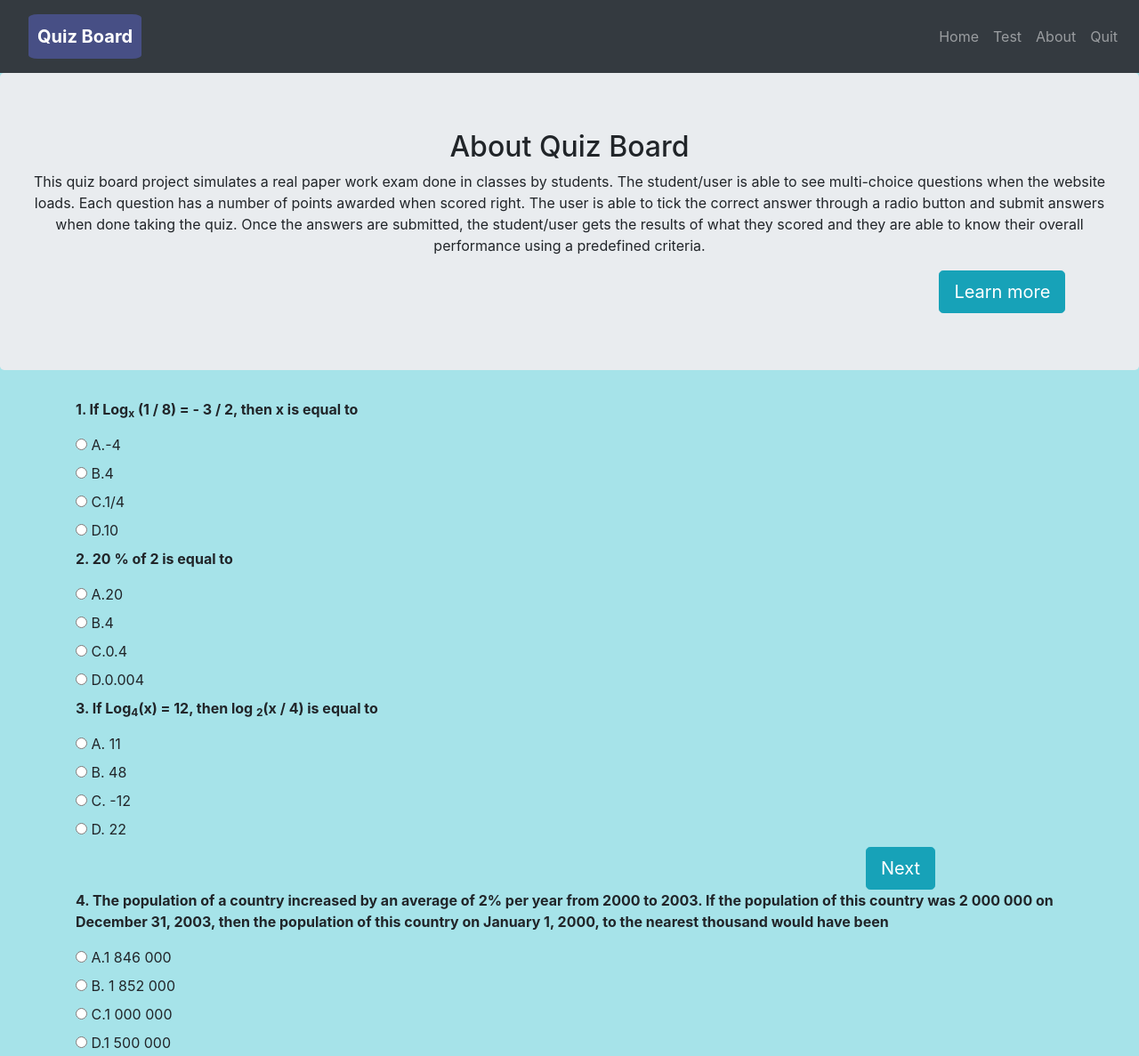
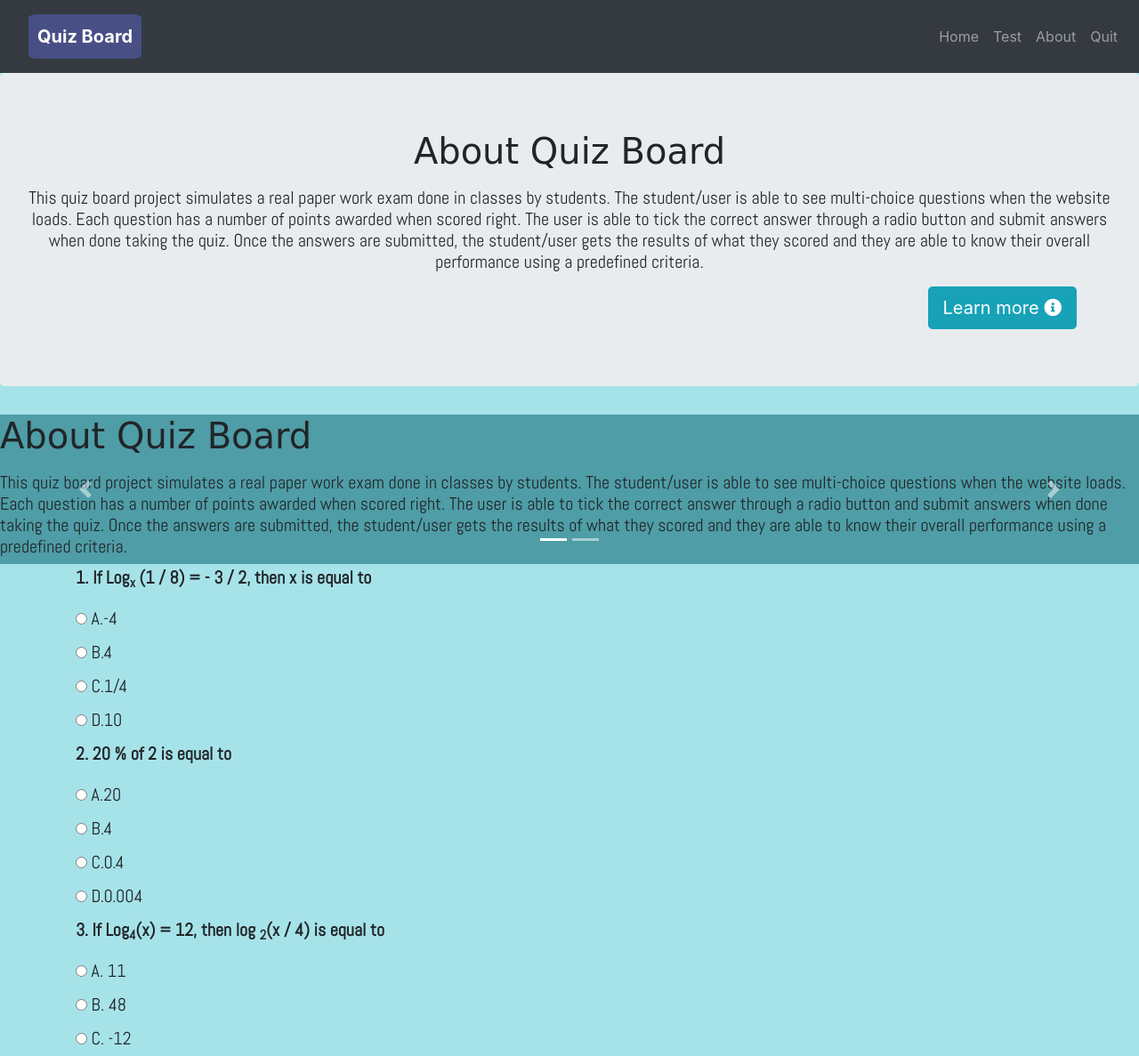
Before and after one commit to jameskomo/quiz-board, a plain HTML site: page index.html in a window 1280 px wide. Shown: the top 1187 px of the page at 89% size. Drawn offline with nearby package versions, Linux system fonts and the light colour scheme; a web font is replaced by a local one.

Commit message:
Carousel added and sliding properties defined. Interval function defined in JS

```diff
--- a/css/styles.css
+++ b/css/styles.css
@@ -4,7 +4,21 @@
 body {
   background-color: #a6e3e9;
 }
-
+h1 {
+  font-family: 'Crafty Girls', cursive;
+}
+h2 {
+  font-family: 'Abel', sans-serif;
+  font-size: 20px;
+}
+.radio-buttons {
+  font-family: 'Abel', sans-serif;;
+  font-size: 20px;
+}
+img {
+  height: 500px;
+  width: 30%;
+}
 
 
 
@@ -25,6 +39,15 @@ body {
 #about {
   text-align: center;
 }
+#landing-page {
+  background-color: #4f9da6;
+}
 .btn {
   margin-left: 80%;
 }
+#set-2 {
+  display: none;
+}
+.submit {
+  text-align: center;
+}
--- a/index.html
+++ b/index.html
@@ -6,6 +6,8 @@
   <title>Quiz Board</title>
   <link rel="stylesheet" href="https://stackpath.bootstrapcdn.com/bootstrap/4.3.1/css/bootstrap.min.css" integrity="sha384-ggOyR0iXCbMQv3Xipma34MD+dH/1fQ784/j6cY/iJTQUOhcWr7x9JvoRxT2MZw1T" crossorigin="anonymous">
   <script src="https://stackpath.bootstrapcdn.com/bootstrap/4.3.1/js/bootstrap.min.js" integrity="sha384-JjSmVgyd0p3pXB1rRibZUAYoIIy6OrQ6VrjIEaFf/nJGzIxFDsf4x0xIM+B07jRM" crossorigin="anonymous"></script>
+  <link href="https://fonts.googleapis.com/css?family=Abel|Crafty+Girls|VT323" rel="stylesheet">
+  <link rel="stylesheet" href="https://use.fontawesome.com/releases/v5.7.2/css/all.css" integrity="sha384-fnmOCqbTlWIlj8LyTjo7mOUStjsKC4pOpQbqyi7RrhN7udi9RwhKkMHpvLbHG9Sr" crossorigin="anonymous">
   <link rel="stylesheet" href="css/styles.css" type="text/css">
 </head>
 
@@ -39,55 +41,108 @@
 
   <!-- About Project Section -->
   <div class="jumbotron" id="about">
-    <h2>About Quiz Board</h2>
-    <p>This quiz board project simulates a real paper work exam done in classes by students. The student/user is able to see multi-choice questions when the website loads. Each question has a number of points awarded when scored right. The user is
+    <h1>About Quiz Board</h1>
+    <p>
+      <h2>This quiz board project simulates a real paper work exam done in classes by students. The student/user is able to see multi-choice questions when the website loads. Each question has a number of points awarded when scored right. The user
+        is
         able to tick the correct answer through a radio button and submit answers when done taking the quiz. Once the answers are submitted, the student/user gets the results of what they scored and they are able to know their overall performance
-      using a predefined criteria.</p>
-    <a class="btn btn-primary btn-lg btn-info" href="https://github.com/jameskomo/quiz-board" target="_blank" role="button">Learn more</a>
+        using a predefined criteria.</h2>
+    </p>
+    <a class="btn btn-primary btn-lg btn-info" href="https://github.com/jameskomo/quiz-board" target="_blank" role="button">Learn more <i class="fas fa-info-circle"></i></a>
   </div>
+
+  <!-- Landing Page Carousel -->
+  <div id="landing-page" class="carousel slide" data-ride="carousel">
+    <ol class="carousel-indicators">
+      <li data-target="#landing-page" data-slide-to="0" class="active"></li>
+      <li data-target="#landing-page" data-slide-to="1"></li>
+    </ol>
+    <div class="carousel-inner">
+      <div class="carousel-item active">
+        <h1>About Quiz Board</h1>
+        <p>
+          <h2>This quiz board project simulates a real paper work exam done in classes by students. The student/user is able to see multi-choice questions when the website loads. Each question has a number of points awarded when scored right. The
+            user
+            is
+            able to tick the correct answer through a radio button and submit answers when done taking the quiz. Once the answers are submitted, the student/user gets the results of what they scored and they are able to know their overall
+            performance
+            using a predefined criteria.</h2>
+          <!-- <img class="d-block w-100" src="img/quiz1.jpg" alt="First slide"> -->
+      </div>
+      <div class="carousel-item">
+        <h2>How to Take the Quiz</h2>
+        <p>
+          <h3>For each question select the answer by clicking the radio button. After answering the first three questions, click next to go to the next set. Once Done, click SUBMIT and view results</h3>
+        </p>
+        <!-- <img class="d-block w-100" src="img/quiz2.jpg" alt="Second slide"> -->
+      </div>
+    </div>
+    <a class="carousel-control-prev" href="#carouselExampleIndicators" role="button" data-slide="prev">
+      <span class="carousel-control-prev-icon" aria-hidden="true"></span>
+      <span class="sr-only">Previous</span>
+    </a>
+    <a class="carousel-control-next" href="#landing-page" role="button" data-slide="next">
+      <span class="carousel-control-next-icon" aria-hidden="true"></span>
+      <span class="sr-only">Next</span>
+    </a>
+  </div>
+
 
   <!-- Form for handling the quizes -->
   <div class="container">
     <div class="radio-buttons">
+      <div id="set-1">
         <!-- QUESTION 1 -->
         <p><strong>1. If Log<sub>x</sub> (1 / 8) = - 3 / 2, then x is equal to </strong></p>
         <input type="radio" name="question-1" value="question-1">
         <label for="question-1">A.-4</label><br>
         <input type="radio" name="question-1" value="question-1">
-      <label for="question-1">B.4</label><br> <!--correct answer-->
+        <label for="question-1">B.4</label><br>
+        <!--correct answer-->
         <input type="radio" name="question-1" value="question-1">
         <label for="question-1">C.1/4</label><br>
         <input type="radio" name="question-1" value="question-1">
         <label for="question-1">D.10</label><br>
 
         <!-- QUESTION 2 -->
-    <p><strong>2. 20 % of 2 is equal to  </strong></p>
+        <p><strong>2. 20 % of 2 is equal to </strong></p>
         <input type="radio" name="question-2" value="question-2">
         <label for="question-2">A.20</label><br>
         <input type="radio" name="question-2" value="question-2">
         <label for="question-2">B.4</label><br>
         <input type="radio" name="question-2" value="question-2">
-    <label for="question-2">C.0.4</label><br> <!--correct answer-->
+        <label for="question-2">C.0.4</label><br>
+        <!--correct answer-->
         <input type="radio" name="question-2" value="question-2">
         <label for="question-2">D.0.004</label><br>
 
+
       <!-- QUESTION 3 -->
 
-    <p><strong>3. If Log<sub>4</sub>(x) = 12, then log <sub>2</sub>(x / 4) is equal to   </strong></p>
+      <p><strong>3. If Log<sub>4</sub>(x) = 12, then log <sub>2</sub>(x / 4) is equal to </strong></p>
       <input type="radio" name="question-2" value="question-2">
       <label for="question-2">A. 11</label><br>
       <input type="radio" name="question-2" value="question-2">
       <label for="question-2">B. 48</label><br>
       <input type="radio" name="question-2" value="question-2">
-    <label for="question-2">C. -12</label><br> <!--correct answer-->
+      <label for="question-2">C. -12</label><br>
+      <!--correct answer-->
       <input type="radio" name="question-2" value="question-2">
       <label for="question-2">D. 22</label><br>
+      <a class="btn btn-primary btn-lg btn-info" id="questions-2" href="#part2" role="button">Next <i class="fas fa-forward"></i></a>
+    </div>
+  </div>
+  </div>
 
-    <a class="btn btn-primary btn-lg btn-info" href="#part2" role="button">Next</a>
+
+  <div class="container radio-buttons">
+    <div id="set-2">
 
       <!-- QUESTION 4 -->
-    <p><strong>4. The population of a country increased by an average of 2% per year from 2000 to 2003. If the population of this country was 2 000 000 on December 31, 2003, then the population of this country on January 1, 2000, to the nearest thousand would have been  </strong></p>
-    <input type="radio" name="question-1" value="question-1"> <!--correct answer-->
+      <p><strong>4. The population of a country increased by an average of 2% per year from 2000 to 2003. If the population of this country was 2 000 000 on December 31, 2003, then the population of this country on January 1, 2000, to the nearest
+          thousand would have been </strong></p>
+      <input type="radio" name="question-1" value="question-1">
+      <!--correct answer-->
       <label for="question-1">A.1 846 000 </label><br>
       <input type="radio" name="question-1" value="question-1">
       <label for="question-1">B. 1 852 000</label><br>
@@ -97,35 +152,33 @@
       <label for="question-1">D.1 500 000</label><br>
 
       <!-- QUESTION 5 -->
-  <p><strong>5. f is a quadratic function whose graph is a parabola opening upward and has a vertex on the x-axis. The graph of the new function g defined by g(x) = 2 - f(x - 5) has a range defined by the interval    </strong></p>
+      <p><strong>5. f is a quadratic function whose graph is a parabola opening upward and has a vertex on the x-axis. The graph of the new function g defined by g(x) = 2 - f(x - 5) has a range defined by the interval  </strong></p>
       <input type="radio" name="question-2" value="question-2">
       <label for="question-2">A.[ -5 , + infinity)</label><br>
       <input type="radio" name="question-2" value="question-2">
       <label for="question-2">B.[ 2 , + infinity)</label><br>
       <input type="radio" name="question-2" value="question-2">
-  <label for="question-2">C.( - infinity , 2] </label><br> <!--correct answer-->
+      <label for="question-2">C.( - infinity , 2] </label><br>
+      <!--correct answer-->
       <input type="radio" name="question-2" value="question-2">
       <label for="question-2">D.( - infinity , 0]</label><br>
 
       <!-- QUESTION 6 -->
 
-  <p><strong>6. f is a function such that f(x) < 0. The graph of the new function g defined by g(x) = | f(x) | is a reflection of the graph of f  <sub>2</sub>(x / 4) is equal to   </strong></p>
+      <p><strong>6. f is a function such that f(x) < 0. The graph of the new function g defined by g(x)=| f(x) | is a reflection of the graph of f  <sub>2</sub>(x / 4) is equal to </strong></p>
       <input type="radio" name="question-2" value="question-2">
       <label for="question-2">A. on the y axis </label><br>
       <input type="radio" name="question-2" value="question-2">
-  <label for="question-2">B. on the x axis </label><br> <!--correct answer-->
+      <label for="question-2">B. on the x axis </label><br>
+      <!--correct answer-->
       <input type="radio" name="question-2" value="question-2">
       <label for="question-2">C. on the line y = x </label><br>
       <input type="radio" name="question-2" value="question-2">
       <label for="question-2">D. on the line y = - x</label><br>
 
       <button class="submit btn-lg btn-info" type="button" name="button">View Results</button>
-
-
-
     </div>
   </div>
-
 
 
   <script src="https://ajax.googleapis.com/ajax/libs/jquery/3.3.1/jquery.min.js"></script>
--- a/js/scripts.js
+++ b/js/scripts.js
@@ -0,0 +1,11 @@
+// $('#landing-page').carousel({
+//      interval: 3000;
+//    })
+//  });
+
+$("#questions-2").on("click", function() {
+  event.preventDefault();
+  $("#set-1").hide();
+  $("#questions-2").hide();
+  $("#set-2").show();
+});
```
Also changed, not shown: img/quiz1.jpg (added), img/quiz2.jpg (added). Lines whose indentation alone changed are shown as unchanged.
